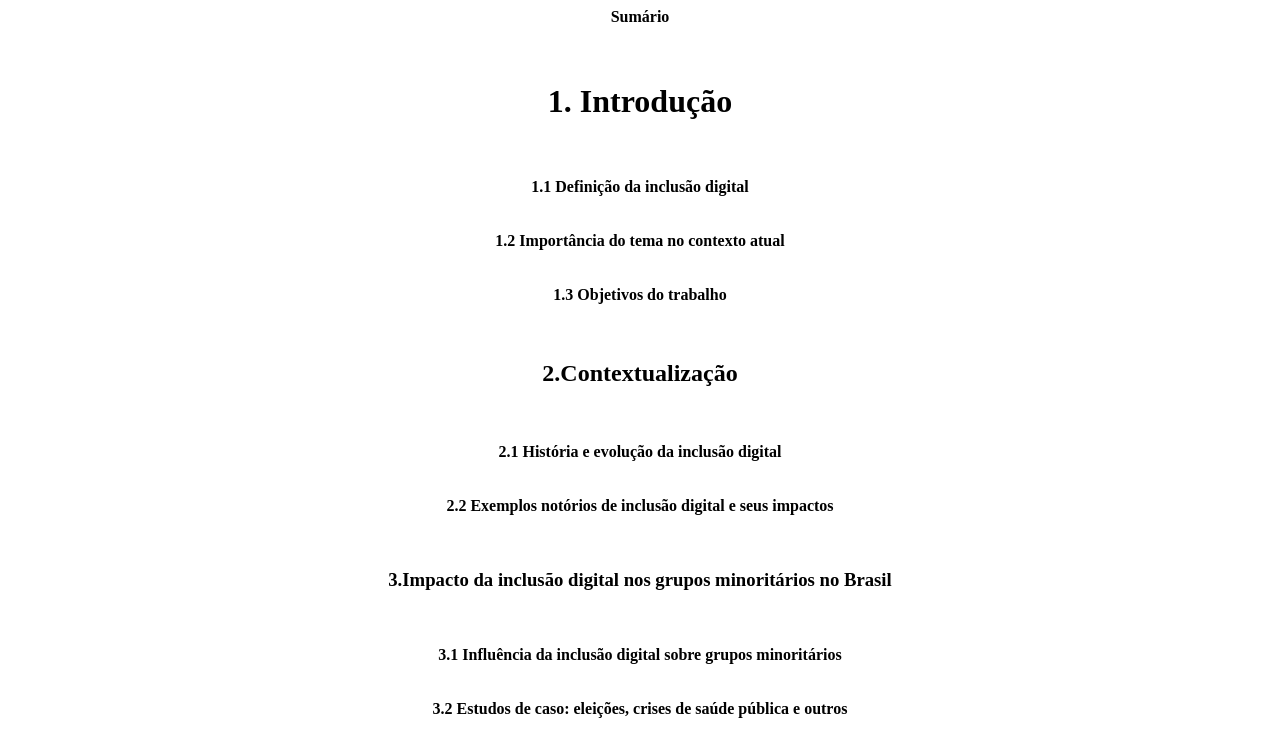
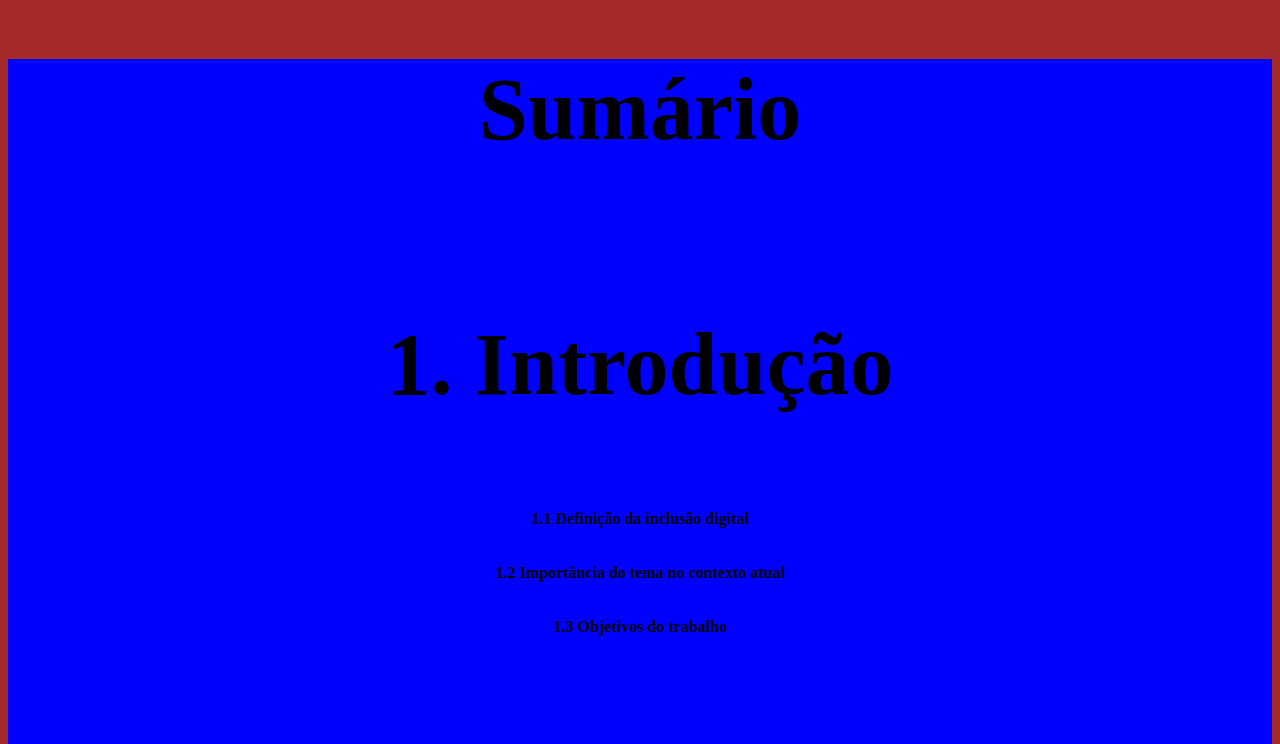
Before and after one commit to Ivo-Tadeu/Reposit-rio, a plain HTML site: page index.html in a window 1280 px wide. Shown: the top 744 px of the page. Drawn offline with Linux system fonts and the light colour scheme.

Commit message:
index-html

```diff
--- a/index.html
+++ b/index.html
@@ -4,10 +4,29 @@
     <meta charset="UTF-8">
     <meta name="viewport" content="width=device-width, initial-scale=1.0">
     <title>A importância da inclusão digital para os grupos minoritários no brasil</title>
+    <style>
+    body{
+          background: brown
+
+    }
+
+    h1,h2,h3,h4,h5,h6,h7{
+        font-size:88px
+    }
+
+    div{ background:blue
+
+
+    }
+    </style>
+
 </head>
+
+
 <body>
+<div>
 
-   <center> <strong>Sumário</strong></center>
+  <h1> <center> <strong>Sumário</strong></center></h1>
 
     <br>
     <br>
@@ -109,7 +128,7 @@
 
 <h7><center><strong>7.Referências  </strong></center></h7>
 
-<br>
+<br></div>
 <br>
 <br>
 <br>
```
